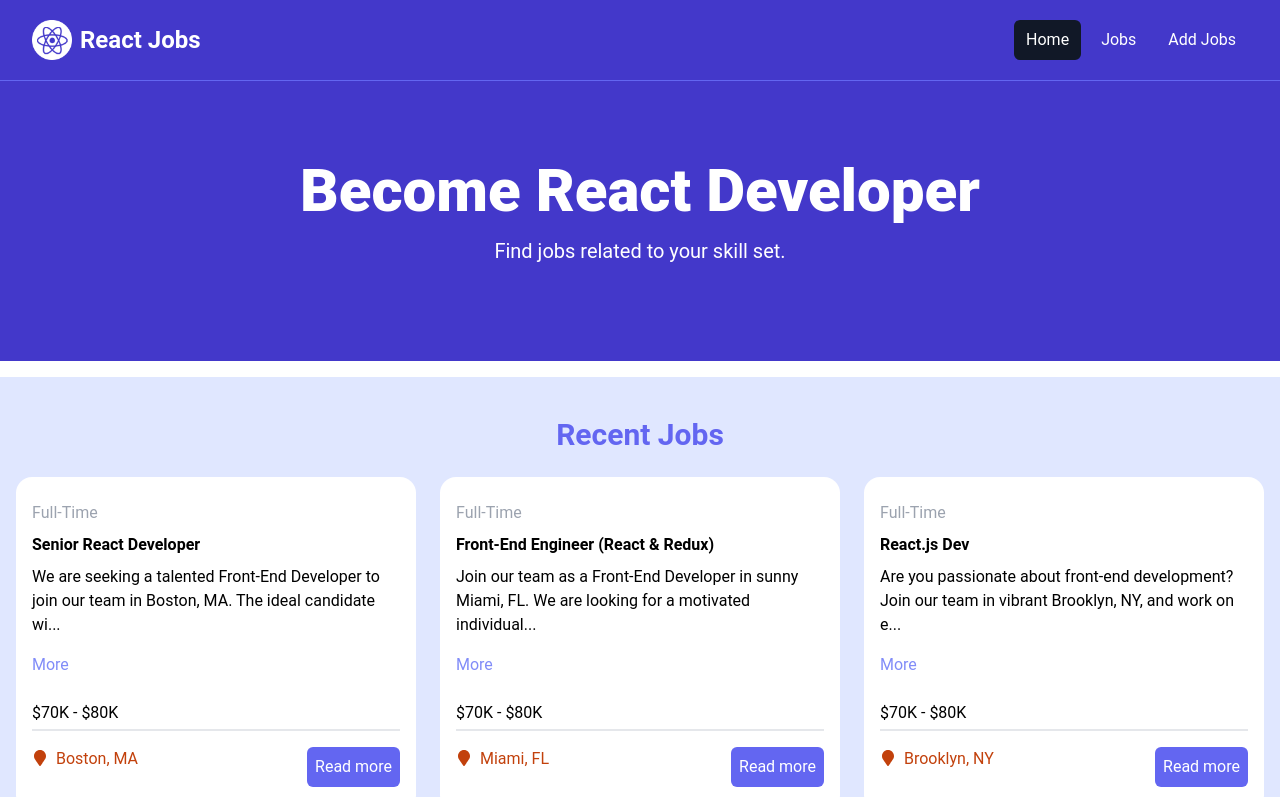
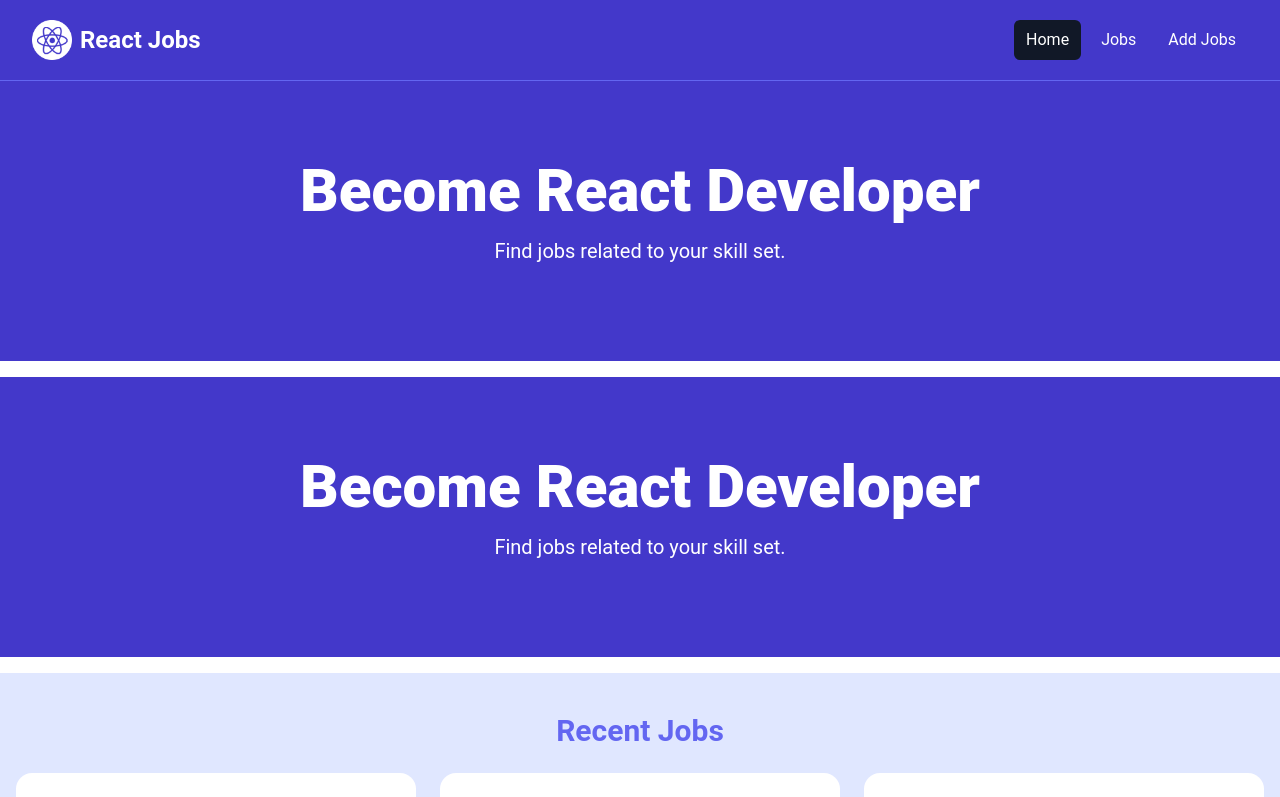
Before and after one commit to MAURICEDS0UZA/react_basic, a React (Vite) app: page /jobs in a window 1280 px wide. Shown: the top 797 px of the page. Built offline with nearby package versions, Linux system fonts and the light colour scheme.

Commit message:
Add:Hero component to home & job pages

```diff
--- a/src/pages/HomePage.jsx
+++ b/src/pages/HomePage.jsx
@@ -1,14 +1,16 @@
-import React from 'react'
-import HomeCards from '../Components/HomeCards'
-import  {JobListings}  from '../Components/JobListings'
-import ViewAllJobs from "../Components/ViewAllJobs"
+import React from "react";
+import HomeCards from "../Components/HomeCards";
+import { JobListings } from "../Components/JobListings";
+import ViewAllJobs from "../Components/ViewAllJobs";
+import Hero from "../Components/Hero";
 
 export default function HomePage() {
   return (
-   <>
-   <HomeCards/>
-   <JobListings/>
-   <ViewAllJobs/>
-   </>
-  )
+    <>
+      <Hero />
+      <HomeCards />
+      <JobListings />
+      <ViewAllJobs />
+    </>
+  );
 }
--- a/src/pages/JobsPage.jsx
+++ b/src/pages/JobsPage.jsx
@@ -1,10 +1,12 @@
 import React from "react";
 import { JobListings } from "../Components/JobListings";
 import ViewAllJobs from "../Components/ViewAllJobs";
+import Hero from "../Components/Hero";
 
 export default function JobsPage() {
   return (
     <>
+      <Hero />
       <JobListings />
       <ViewAllJobs />
     </>
```
